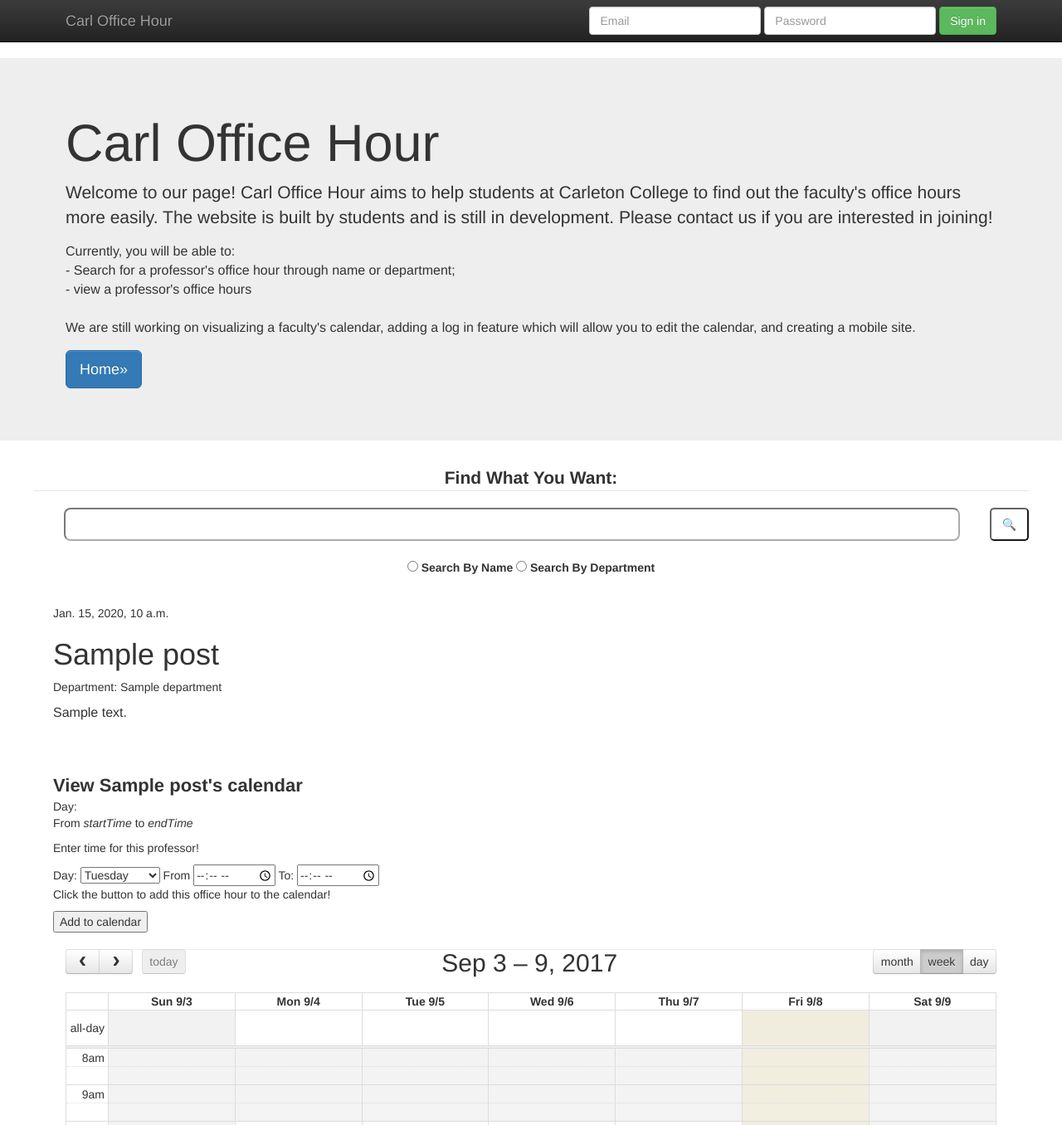
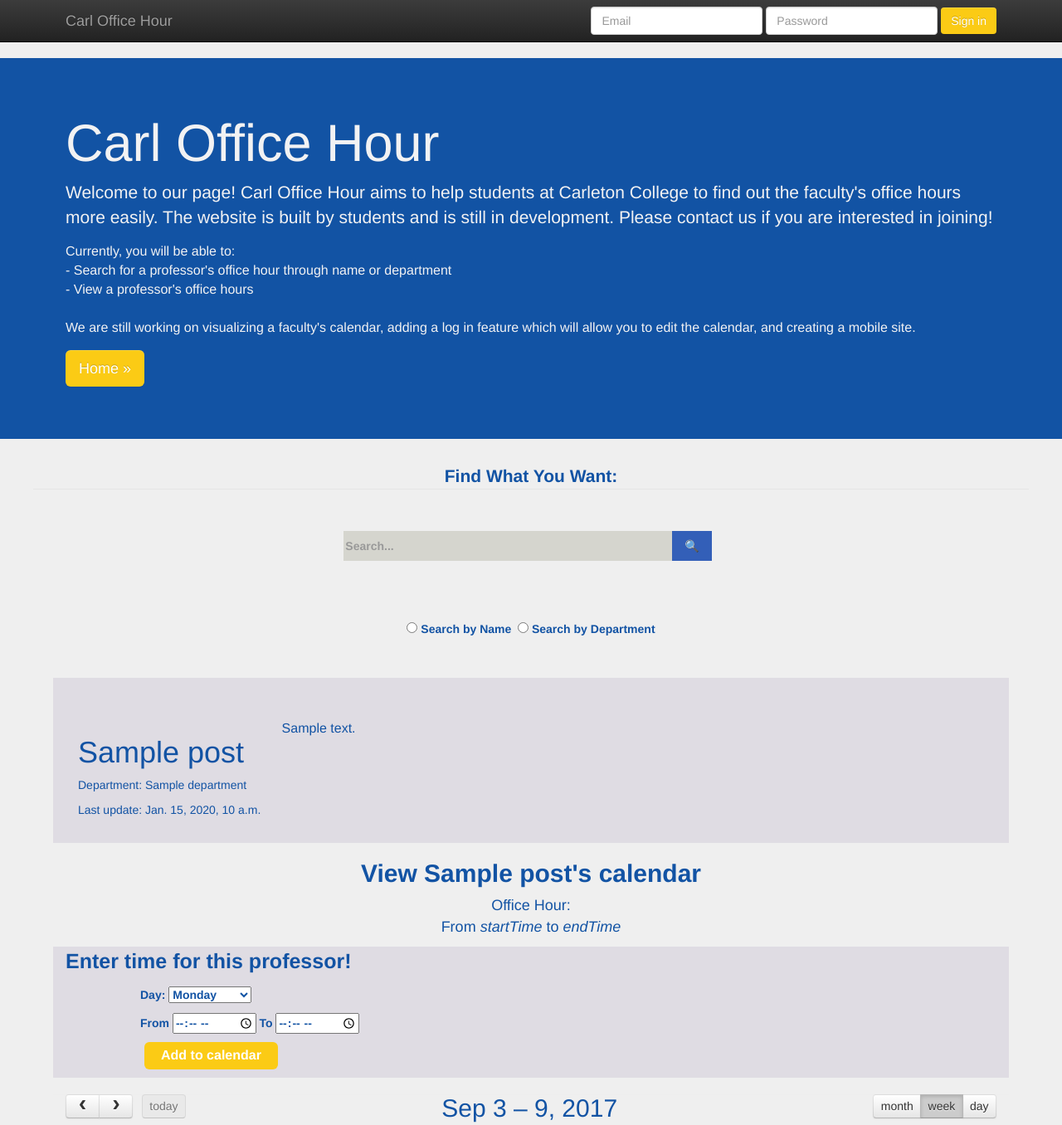
Before and after one commit to Eva-Zhong/my-django-app, a Django app: template blog/templates/blog/post_detail.html in a window 1280 px wide. Shown: the top 1356 px of the page at 83% size. Run offline with Django 3.2, Linux system fonts and the light colour scheme; the template is opened without the code that fills it: most values are stand-ins (such as "Sample title", 1, 10 or a date in 2020); lists and menus that the app fills with data are empty; some libraries are stand-ins or nearby versions.

Commit message:
CSS Update

```diff
--- a/blog/templates/blog/jumbotron.html
+++ b/blog/templates/blog/jumbotron.html
@@ -131,8 +131,61 @@ $(document).ready(function () {
 });
 </script>
 
+<style>
+  /*jumbotron Carl Office Hour intro section*/
+  .jumbotron{
+    background-color: #1253a4;
+    color: #f2f2f3;
+  }
+  .btn{
+    background-color: #fbcb15;
+    border:none;
+    color: white;
+  }
+  .btn:hover{
+    background-color: #a8b6bf;
+  }
+
+  /*Search bar*/
+  legend{
+    color: #1253a4;
+  }
+  #Search_bar{
+    color: #1253a4;
+  }
+
+  #Search_box {
+    width:500px;
+    margin:30px auto;
+  }
+  #search_input {
+    width:80%;
+    height:36px;
+    background:#cbcbc1;
+    opacity:0.7;
+    border:0px solid #dbdbdb;
+  }
+  #searchbutton {
+    position:relative;
+    padding:8px 15px;
+    left:-8px;
+    border:none;
+    background-color:#335fb8;
+    color:#fafafa;
+  }
+  #searchbutton:hover  {
+    background-color:#a8b6bf;
+  }
+
+  body {
+    background-color: #efefef;
+  }
+
+</style>
+
 
 </head>
+
 <body>
 <!-- ----Javascript to get search result ------>
         {% block extra_javascript %}
@@ -200,14 +253,14 @@ $(document).ready(function () {
         </p>
         <p style="font-size: 16px;">
             Currently, you will be able to:
-                </br>- Search for a professor's office hour through name or department;
-                </br>- view a professor's office hours
+                </br>- Search for a professor's office hour through name or department
+                </br>- View a professor's office hours
             </br>
             </br>
             We are still working on visualizing a faculty's calendar, adding a log in feature which will allow you to edit the calendar,
             and creating a mobile site.
         </p>
-        <p><a class="btn btn-primary btn-lg" href="{% url 'post_list' %}" role="button">Home&raquo;</a></p>
+        <p><a class="btn btn-primary btn-lg" href="{% url 'post_list' %}" role="button">Home &raquo;</a></p>
       </div>
     </div>
 
@@ -222,14 +275,16 @@ $(document).ready(function () {
       <legend> Find What You Want: </legend>
 
           <!--Add some explanations at the background-->
-          <input id="search_input" type="text"
-          style="width:90%;height: 40px;border-radius: 8px;opacity: 0.6; font-size: 20px;">
-          <button onclick="getSearchResult()"
-          style="width: 47px;height: 40px;border-radius: 5px;background: white; float: right; opacity: 0.9;"> 🔍</button>
+          <div id="search_box">
+          <input id="search_input" type="text" placeholder="Search...">
+          <button id="searchbutton" onclick="getSearchResult()"
+          >🔍</button>
+          </div>
+
           <br><br>
           <form action="">
-          <input type="radio" name="search_criteria" value="search_by_name"> Search By Name
-          <input type="radio" name="search_criteria" value="search_by_dpt"> Search By Department
+          <input type="radio" name="search_criteria" value="search_by_name"> Search by Name
+          &nbsp;<input type="radio" name="search_criteria" value="search_by_dpt"> Search by Department
           </form>
           </fieldset>
       <br>
--- a/blog/templates/blog/post_detail.html
+++ b/blog/templates/blog/post_detail.html
@@ -1,52 +1,118 @@
+<style>
+  .post-detail {
+    overflow:auto;
+    background:  #dfdce3;
+    padding-top:50px;
+    padding-bottom: 30px;
+    color:#1253a4;
+  }
+  #left {
+    margin-left:30px;
+    align-items: center;
+
+  }
+  #right{
+    width: 70%;
+    font-size: 16px;
+    margin-right: 70px;
+  }
+  #left  { float:left;  }
+  #right { float:right; }
+
+  .calendar-text{
+    color:#1253a4;
+  }
+  .entertimesection{
+  	font-size: 14px;
+  	font-weight:bold;
+  	background-color:#dfdce3;
+    color:#1253a4;#f4decb
+  }
+  #entertimetitle{
+  	font-size: 25px;
+  	margin: 0px 15px;
+  }
+  #entertime{
+  	margin: 0px 105px;
+  	line-height: 90%;
+  }
+  #createbutton{
+  	background-color: #fbcb15;
+    border: none;
+    color: white;
+    padding: 10px 20px;
+    text-align: center;
+    text-decoration: none;
+    display: inline-block;
+    font-size: 16px;
+    margin: 10px 5px;
+    cursor: pointer;
+    border-radius: 6px;
+  }
+  #createbutton:hover{
+  	background-color: #a8b6bf;
+  }
+
+
+</style>
+
 {% extends 'blog/jumbotron.html' %}
-
 {% block content %}
   {% block post %}
 
-    <div class="post-detail" style="padding-bottom: 50px;">
-
+    <div class="post-detail">
+        <div id="left">
+          <h1>{{ post.title }}</h1>
+          <p class="dept"> Department: {{ post.department|linebreaksbr }}</p>
           {% if post.published_date %}
             <div class="date">
-                {{ post.published_date }}
+              Last update: {{ post.published_date }}
             </div>
           {% endif %}
+        </div>
 
-        <h1>{{ post.title }}</h1>
-        <p class="dept"> Department: {{ post.department|linebreaksbr }}</p>
-
-        <p style="font-size: 16px; margin-right: 200px;">{{ post.text|linebreaksbr }}</p>
+        <p id="right">{{ post.text|linebreaksbr }}</p>
 
     </div>
 
-    <h style="font-size: 22px; font-weight: bold; margin-left:auto; margin-right:auto; padding-bottom: 40px;"> View {{ post.title }}'s calendar </h>
+    <div class="calendar-text">
+      <h2 align="center" style="font-weight: bold; "> View {{ post.title }}'s calendar </h2>
       <div>
-      <p> Day: <em id="demoDay"></em>
+        <p align="center" style="font-size: 18px;" > Office Hour: <em id="demoDay"></em>
         <br>From <em id="demo1">startTime</em> to <em id="demo2">endTime</em>
         </p>
         <!-- <p id="demo1">Demo1</p>
         <p id="demo2">Demo2</p>
         <p id="demoDay">DemoDay</p> -->
+    </div>
 
-      <p> Enter time for this professor! </p>
+    <div class="entertimesection">
+          <p id="entertimetitle"> Enter time for this professor! </p>
+          <div id="entertime">
+          	  <br/>
 	          Day:
 	          <select name="select" id="officehourday"> <!--Supplement an id here instead of using 'name'-->
 	            <option value="Monday">Monday</option>
-        <option value="Tuesday" selected>Tuesday</option>
+	            <option value="Tuesday">Tuesday</option>
 	            <option value="Wednesday">Wednesday</option>
 	            <option value="Thursday">Thursday</option>
 	            <option value="Friday">Friday</option>
 	          </select>
 
+	          <div id="inputtime">
+	          <br/>
 	          From <input type="time" id="startTime">
+	          To
+	           <input type="time" id="endTime">
+	           </div>
 
-      To:
-       <input type="time" id="endTime">
 
-    <p>Click the button to add this office hour to the calendar!</p>
+	        <!--<p>Click the button to add this office hour to the calendar!</p>-->
 
 	        <button  id="createButton">
 	          Add to calendar
 	        </button>
+	       </div>
 
     </div>
 
```
Lines whose indentation alone changed are shown as unchanged.
